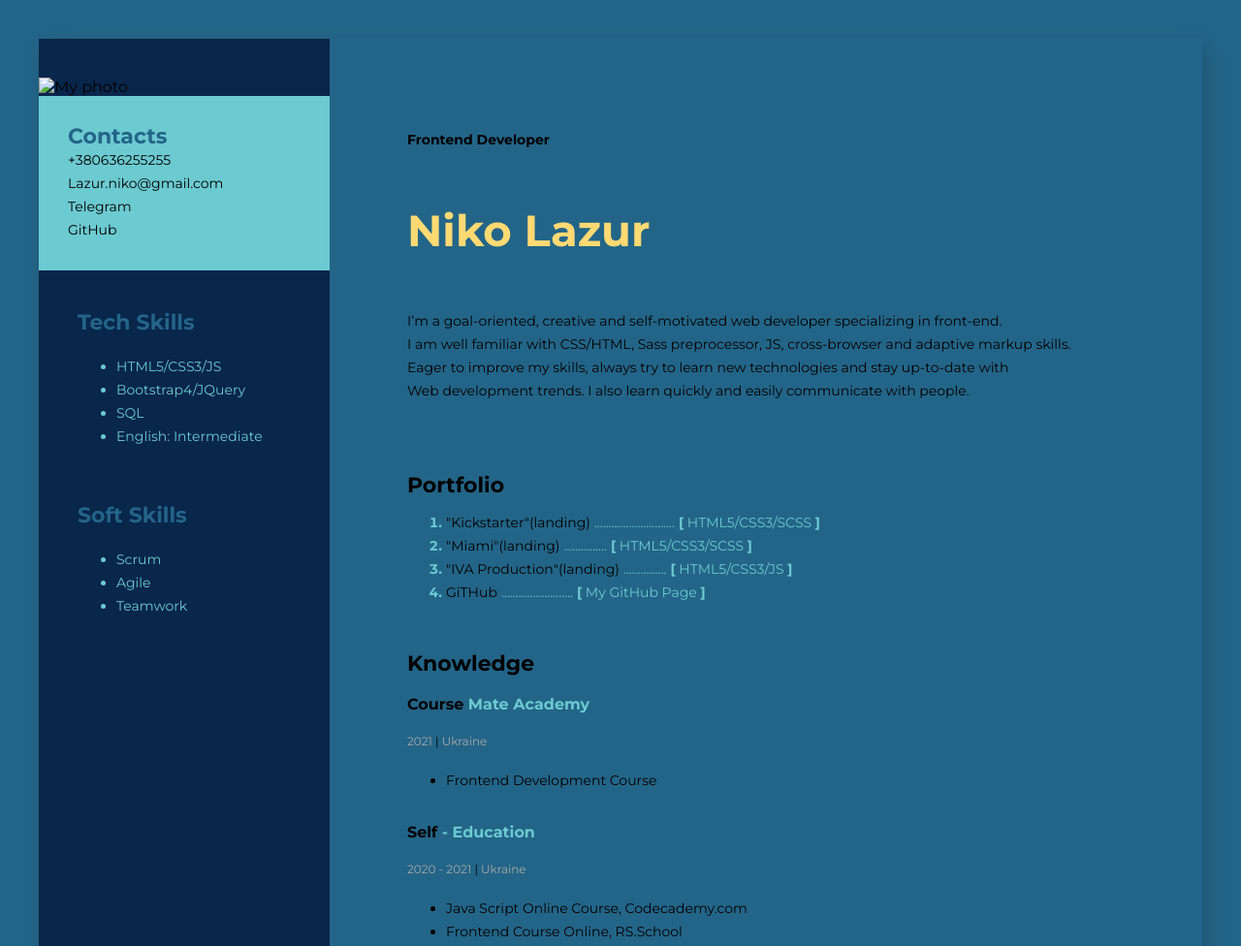
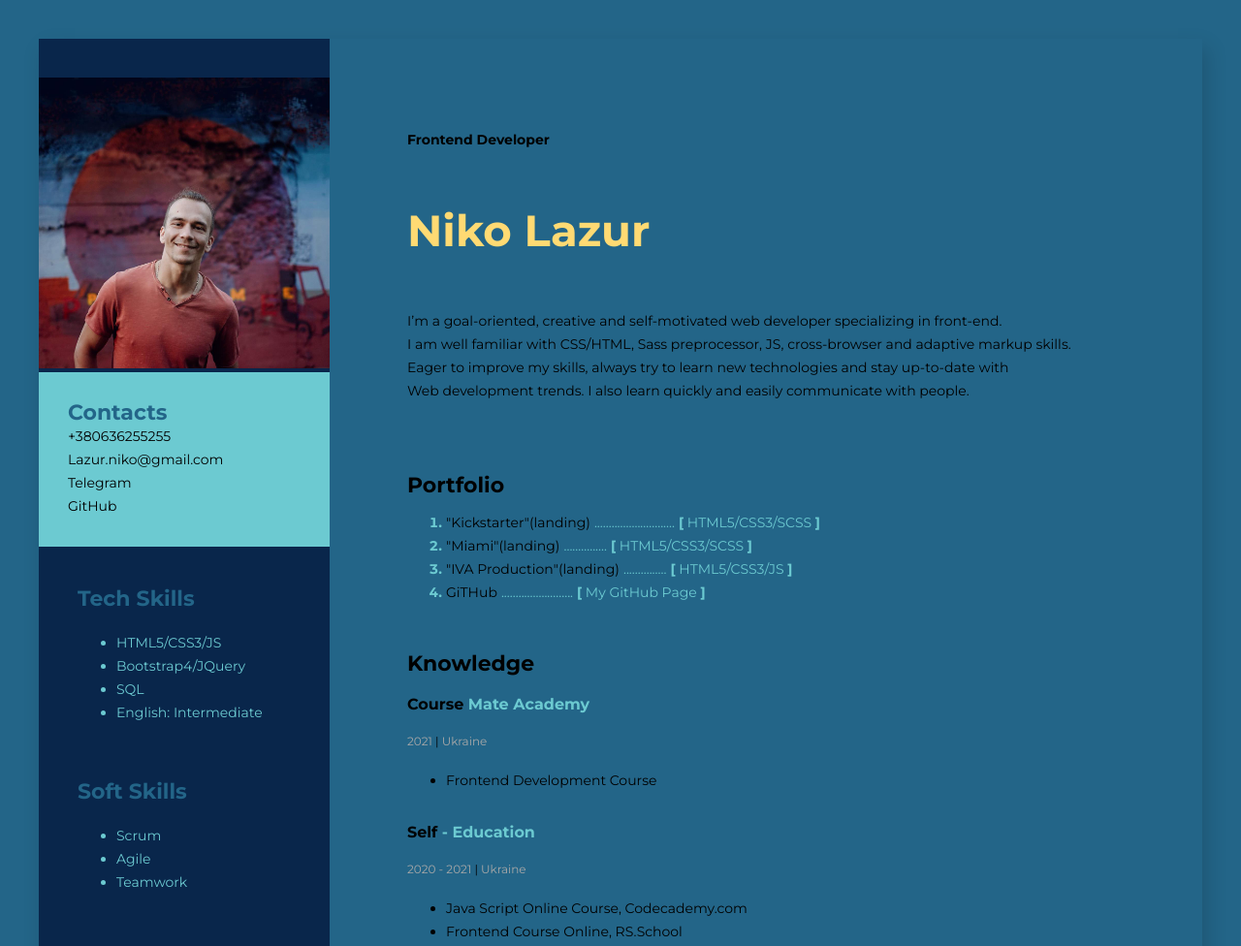
Before and after one commit to LazurNiko/rsschool-cv, a plain HTML site: page index.html in a window 1280 px wide. Shown: the top 976 px of the page at 97% size. Drawn offline with Linux system fonts and the light colour scheme; files whose address does not match are found by name.

Commit message:
feat: fix photo

```diff
--- a/index.html
+++ b/index.html
@@ -15,7 +15,7 @@
     <aside class="sidebar">
       <img
         class="my-photo"
-        src="./assets/me.jpg"
+        src="./images/me.jpg"
         alt="My photo"
       >
 
```
